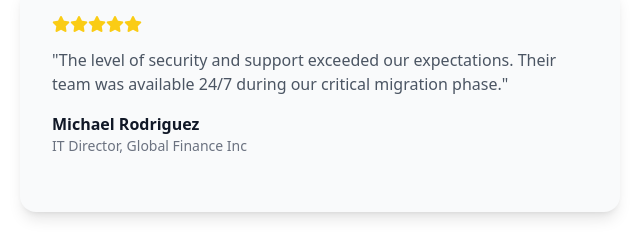
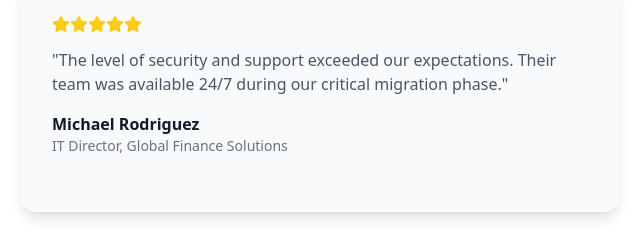
Before and after one commit to darinbutler/Movebot.co.uk, a plain HTML site: page index.html in a window 1280 px wide. Shown: the part 1840-2080 px from the top of the page, 636-1276 px from the left. Drawn offline with nearby package versions, Linux system fonts and the light colour scheme.

Commit message:
Update index.html

```diff
--- a/index.html
+++ b/index.html
@@ -165,7 +165,7 @@
                     <p class="text-gray-600 mb-4">"The level of security and support exceeded our expectations. Their team was available 24/7 during our critical migration phase."</p>
                     <div>
                         <p class="font-bold">Michael Rodriguez</p>
-                        <p class="text-sm text-gray-500">IT Director, Global Finance Inc</p>
+                        <p class="text-sm text-gray-500">IT Director, Global Finance Solutions </p>
                     </div>
                 </div>
             </div>
```
